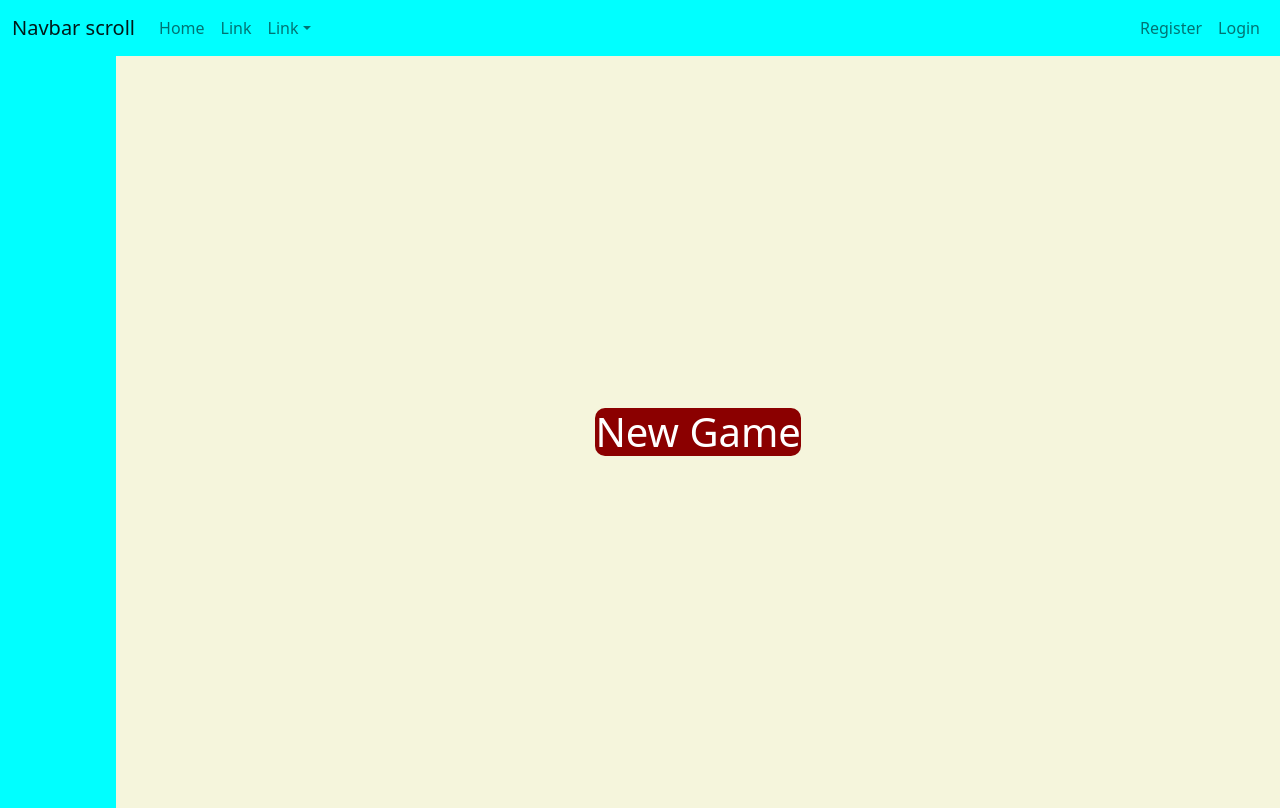
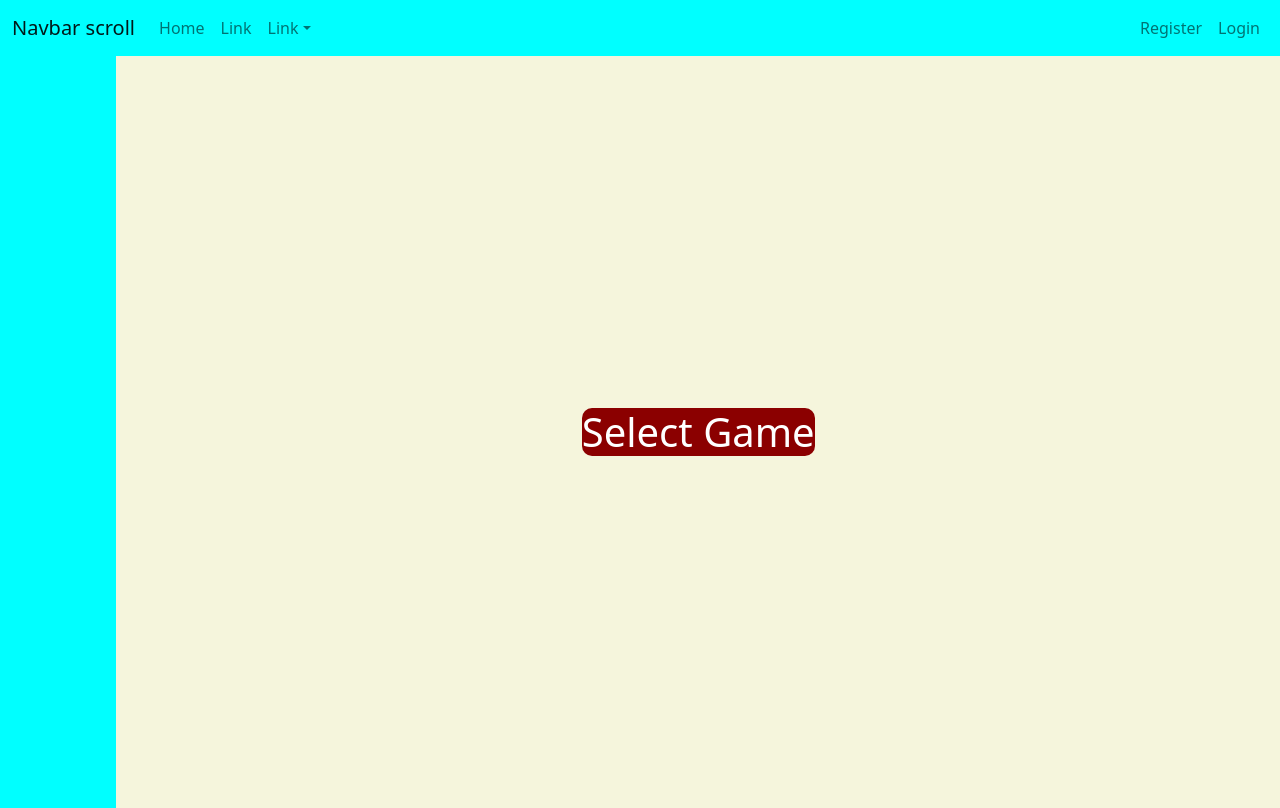
Before and after one commit to Sierpe515/fmp-fsd-geekshubs-val-fp-react, a React (Vite) app: page /loadGame in a window 1280 px wide. Built offline with nearby package versions, Linux system fonts and the light colour scheme.

Commit message:
feat: stage01 page and connections

```diff
--- a/src/layout/Body/Body.jsx
+++ b/src/layout/Body/Body.jsx
@@ -7,6 +7,7 @@ import { Login } from '../Login/Login';
 import { LoadGame } from '../LoadGame/LoadGame';
 import { SelectGame } from '../SelectGame/SelectGame';
 import { NewCharacter } from '../NewCharacter/NewCharacter';
+import { Stage01 } from '../Stages/Stage01/Stage01';
 
 
 export const Body = () => {
@@ -20,6 +21,7 @@ export const Body = () => {
             <Route path='/loadGame' element={<LoadGame/>}/>
             <Route path='/selectGame' element={<SelectGame/>}/>
             <Route path='/newCharacter' element={<NewCharacter/>}/>
+            <Route path='/stage01' element={<Stage01/>}/>
         </Routes>
       </>
     );
--- a/src/layout/Home/Home.jsx
+++ b/src/layout/Home/Home.jsx
@@ -32,7 +32,7 @@ export const Home = () => {
         console.log(result);
       })
       .catch((error) => console.log(error));
-  }}, [characters]);
+  }}, []);
 
   const selected = (pj) => {
     dispatch(addCharacter({ choosenCharacter: pj }))
--- a/src/layout/LoadGame/LoadGame.jsx
+++ b/src/layout/LoadGame/LoadGame.jsx
@@ -32,7 +32,13 @@ export const LoadGame = () => {
                 console.log(loadGames);
             })
             .catch((error) => console.log(error));
-        }}, [loadGames]);
+        }}, []);
+
+    const goSelectGame = () => {
+        setTimeout(()=>{
+          navigate("/selectGame");
+        },500)
+    }
 
     return (
         <Container fluid className="homeContainerMin d-flex flex-column justify-content-center align-items-center p-0">
@@ -52,10 +58,10 @@ export const LoadGame = () => {
                         );
                         })}
                     </div>
-                    <div className='newGameBtn'><h1>New Game</h1></div>
+                    <div className='newGameBtn' onClick={() => goSelectGame()}><h1>Select Game</h1></div>
                     </>
                     ) : (
-                    <div className='newGameBtn'><h1>New Game</h1></div>
+                    <div className='newGameBtn' onClick={() => goSelectGame()}><h1>Select Game</h1></div>
                     )}
                 </Col>
             </Row>
--- a/src/layout/SelectGame/SelectGame.jsx
+++ b/src/layout/SelectGame/SelectGame.jsx
@@ -62,7 +62,7 @@ export const SelectGame = () => {
             action => {
                 setTimeout(() => {
                     // Añadir Page Stage 1
-                    navigate("/");
+                    navigate("/stage01");
                   }, 500);
             }
 
--- /dev/null
+++ b/src/layout/Stages/Stage01/Stage01.jsx
@@ -0,0 +1,8 @@
+import React from 'react'
+import { Container } from 'react-bootstrap'
+
+export const Stage01 = () => {
+  return (
+    <Container fluid className="homeContainerMin d-flex flex-column justify-content-between">Stage01</Container>
+  )
+}
```
